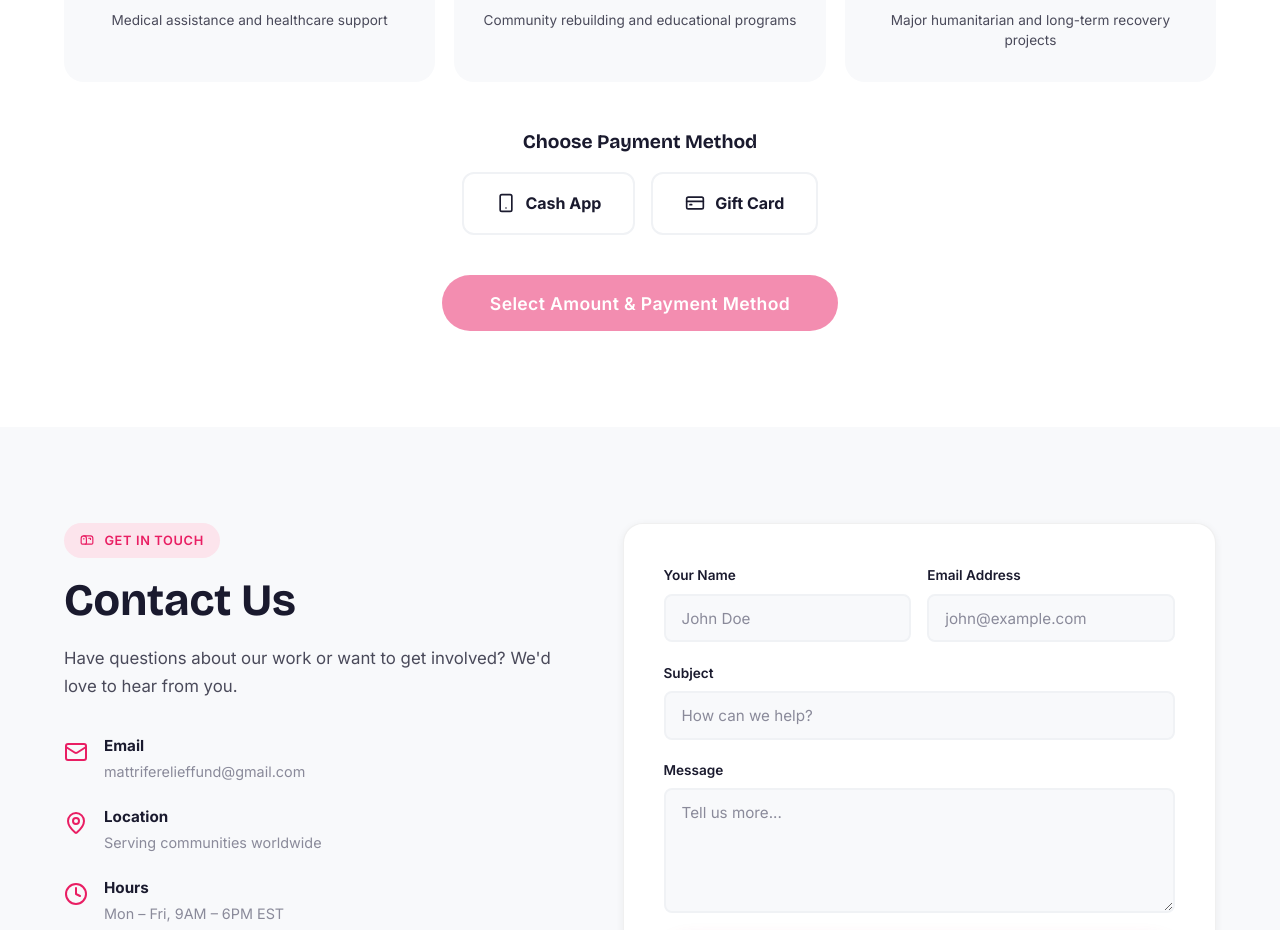
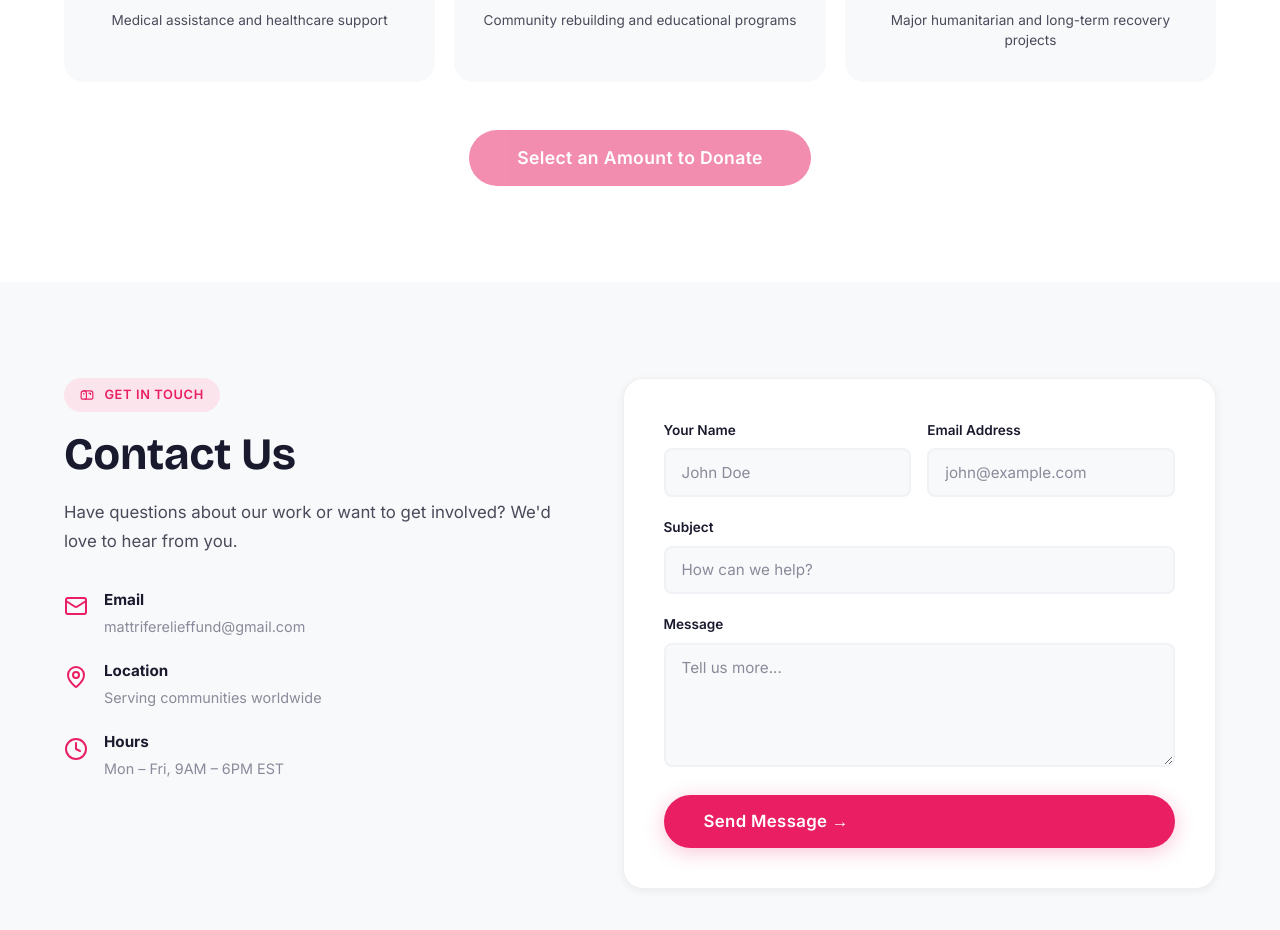
Before and after one commit to peace-svg8/Matt-Rife-Relief-fund, a React (Vite) app: page / in a window 1280 px wide. Shown: the part 6202-7132 px from the top of the page. Built offline with nearby package versions, Linux system fonts and the light colour scheme.

Commit message:
nw update

```diff
--- a/src/components/DonationSection.jsx
+++ b/src/components/DonationSection.jsx
@@ -1,5 +1,5 @@
 import React, { useState } from 'react';
-import { BookOpen, Utensils, Home, HeartPulse, Construction, Globe2, PartyPopper, Heart, CheckCircle2, CreditCard, Smartphone, X } from 'lucide-react';
+import { BookOpen, Utensils, Home, HeartPulse, Construction, Globe2, PartyPopper, Heart, CheckCircle2, CreditCard, Smartphone, X, Landmark, Bitcoin } from 'lucide-react';
 
 import './Donation.css';
 
@@ -14,7 +14,6 @@ const donationTiers = [
 
 const DonationSection = () => {
   const [selectedTier, setSelectedTier] = useState(null);
-  const [paymentMethod, setPaymentMethod] = useState(null);
   const [fundedProject, setFundedProject] = useState(null);
   const [checkoutMode, setCheckoutMode] = useState(false);
 
@@ -81,30 +80,11 @@ const DonationSection = () => {
               ))}
             </div>
 
-            {/* Payment methods */}
-            <div className="payment-section-wrap">
-              <h3 className="payment-title">Choose Payment Method</h3>
-              <div className="payment-options">
-                <div
-                  className={`payment-option ${paymentMethod === 'cashapp' ? 'active' : ''}`}
-                  onClick={() => setPaymentMethod('cashapp')}
-                >
-                  <span className="pay-logo"><Smartphone size={20} style={{ display: 'inline', marginRight: '6px', verticalAlign: 'text-bottom' }} /> Cash App</span>
-                </div>
-                <div
-                  className={`payment-option ${paymentMethod === 'giftcard' ? 'active' : ''}`}
-                  onClick={() => setPaymentMethod('giftcard')}
-                >
-                  <span className="pay-logo"><CreditCard size={20} style={{ display: 'inline', marginRight: '6px', verticalAlign: 'text-bottom' }} /> Gift Card</span>
-                </div>
-              </div>
-            </div>
-
-            <div className="text-center">
+            <div className="text-center" style={{ marginTop: '3rem' }}>
               <button
                 type="button"
                 className="btn btn-pink btn-lg donate-final-btn"
-                disabled={selectedTier === null || paymentMethod === null}
+                disabled={selectedTier === null}
                 onClick={() => {
                   setCheckoutMode(true);
                   // On mobile, the UI changes size which can pull the footer up.
@@ -114,9 +94,9 @@ const DonationSection = () => {
                   }, 50);
                 }}
               >
-                {selectedTier !== null && paymentMethod !== null
+                {selectedTier !== null
                   ? `Donate $${donationTiers[selectedTier].amount.toLocaleString()} Now `
-                  : 'Select Amount & Payment Method'}
+                  : 'Select an Amount to Donate'}
               </button>
             </div>
           </>
@@ -124,42 +104,28 @@ const DonationSection = () => {
           <div className="checkout-container" style={{ background: '#fff', padding: '3rem', borderRadius: '1rem', boxShadow: 'var(--shadow-lg)', maxWidth: '600px', margin: '0 auto', textAlign: 'center' }}>
             <h3 style={{ fontSize: '1.5rem', marginBottom: '1rem' }}>Complete Your Donation</h3>
             <p style={{ color: 'var(--text-muted)', marginBottom: '2rem' }}>
-              You are donating <strong>${donationTiers[selectedTier].amount.toLocaleString()}</strong> via <strong>{paymentMethod.toUpperCase()}</strong>.
+              You have selected to donate <strong>${donationTiers[selectedTier].amount.toLocaleString()}</strong>.
             </p>
 
             <div style={{ padding: '2rem', border: '2px dashed var(--pink-light)', borderRadius: '8px', marginBottom: '2rem', background: 'var(--bg-light)' }}>
-              {paymentMethod === 'cashapp' ? (
-                <div>
-                  <h4 style={{ marginBottom: '1rem', color: '#00D632' }}>Donate via Cash App</h4>
-                  <p style={{ marginBottom: '1.5rem', fontSize: '1.1rem' }}>
-                    Please send your donation of <strong>${donationTiers[selectedTier].amount.toLocaleString()}</strong> to our Cashtag:
-                  </p>
-                  <div style={{ background: '#fff', padding: '1rem', borderRadius: '8px', border: '1px solid #ddd', fontSize: '1.5rem', fontWeight: 'bold', display: 'inline-block', marginBottom: '1.5rem', color: '#333' }}>
-                    $OurCharityCashtag
-                  </div>
-                  <p style={{ color: 'var(--text-muted)' }}>
-                    Include "{fundedProject ? fundedProject.title : 'General Donation'}" in the note section!
-                  </p>
+              <h4 style={{ marginBottom: '1.5rem', color: 'var(--pink)' }}>Accepted Payment Methods</h4>
+              <div style={{ display: 'flex', flexDirection: 'column', gap: '1rem', alignItems: 'center' }}>
+                <div style={{ padding: '1rem 2rem', background: '#fff', border: '1px solid #ddd', borderRadius: '8px', width: '100%', maxWidth: '300px', display: 'flex', alignItems: 'center', justifyContent: 'flex-start', gap: '15px', fontSize: '1.1rem', fontWeight: 'bold' }}>
+                  <Smartphone size={24} color="#00D632" /> Cash App
                 </div>
-              ) : (
-                <div>
-                  <h4 style={{ marginBottom: '1rem', color: 'var(--pink)' }}>Donate via Gift Card</h4>
-                  <p style={{ marginBottom: '1rem', fontSize: '1.1rem' }}>
-                    We accept unredeemed gift cards from major retailers (Amazon, Target, Walmart, etc.) to help fund our cause.
-                  </p>
-                  <div style={{ textAlign: 'left', background: '#fff', padding: '1.5rem', borderRadius: '8px', border: '1px solid #ddd', marginBottom: '1.5rem' }}>
-                    <strong>How to donate:</strong>
-                    <ol style={{ marginTop: '0.5rem', marginLeft: '1.5rem', lineHeight: '1.6' }}>
-                      <li>Ensure your gift card has a balance of at least ${donationTiers[selectedTier].amount.toLocaleString()}.</li>
-                      <li>Email the gift card details (brand, code, and PIN if applicable) to <strong><a href="mailto:mattriferelieffund@gmail.com" style={{ color: 'var(--pink)', textDecoration: 'underline' }}>mattriferelieffund@gmail.com</a></strong>.</li>
-                      <li>Mention "{fundedProject ? fundedProject.title : 'General Donation'}" in your email.</li>
-                    </ol>
-                  </div>
-                  <p style={{ color: 'var(--text-muted)' }}>
-                    Our team will verify the card and allocate the funds accordingly. Thank you!
-                  </p>
+                <div style={{ padding: '1rem 2rem', background: '#fff', border: '1px solid #ddd', borderRadius: '8px', width: '100%', maxWidth: '300px', display: 'flex', alignItems: 'center', justifyContent: 'flex-start', gap: '15px', fontSize: '1.1rem', fontWeight: 'bold' }}>
+                  <Landmark size={24} color="#1E3A8A" /> Bank Transfer
                 </div>
-              )}
+                <div style={{ padding: '1rem 2rem', background: '#fff', border: '1px solid #ddd', borderRadius: '8px', width: '100%', maxWidth: '300px', display: 'flex', alignItems: 'center', justifyContent: 'flex-start', gap: '15px', fontSize: '1.1rem', fontWeight: 'bold' }}>
+                  <Bitcoin size={24} color="#F7931A" /> Bitcoin
+                </div>
+                <div style={{ padding: '1rem 2rem', background: '#fff', border: '1px solid #ddd', borderRadius: '8px', width: '100%', maxWidth: '300px', display: 'flex', alignItems: 'center', justifyContent: 'flex-start', gap: '15px', fontSize: '1.1rem', fontWeight: 'bold' }}>
+                  <CreditCard size={24} color="var(--pink)" /> Gift Card
+                </div>
+              </div>
+              <p style={{ marginTop: '2rem', color: 'var(--text-muted)' }}>
+                Please contact us at <strong><a href="mailto:mattriferelieffund@gmail.com" style={{ color: 'var(--pink)', textDecoration: 'underline' }}>mattriferelieffund@gmail.com</a></strong> to proceed with your preferred payment method.
+              </p>
             </div>
 
             <button
@@ -167,7 +133,7 @@ const DonationSection = () => {
               style={{ background: 'transparent', color: 'var(--text-muted)', border: '1px solid #ddd', padding: '0.75rem 1.5rem', borderRadius: '50px' }}
               onClick={() => setCheckoutMode(false)}
             >
-              Back to Payment Options
+              Back to Amounts
             </button>
           </div>
         )}
```
